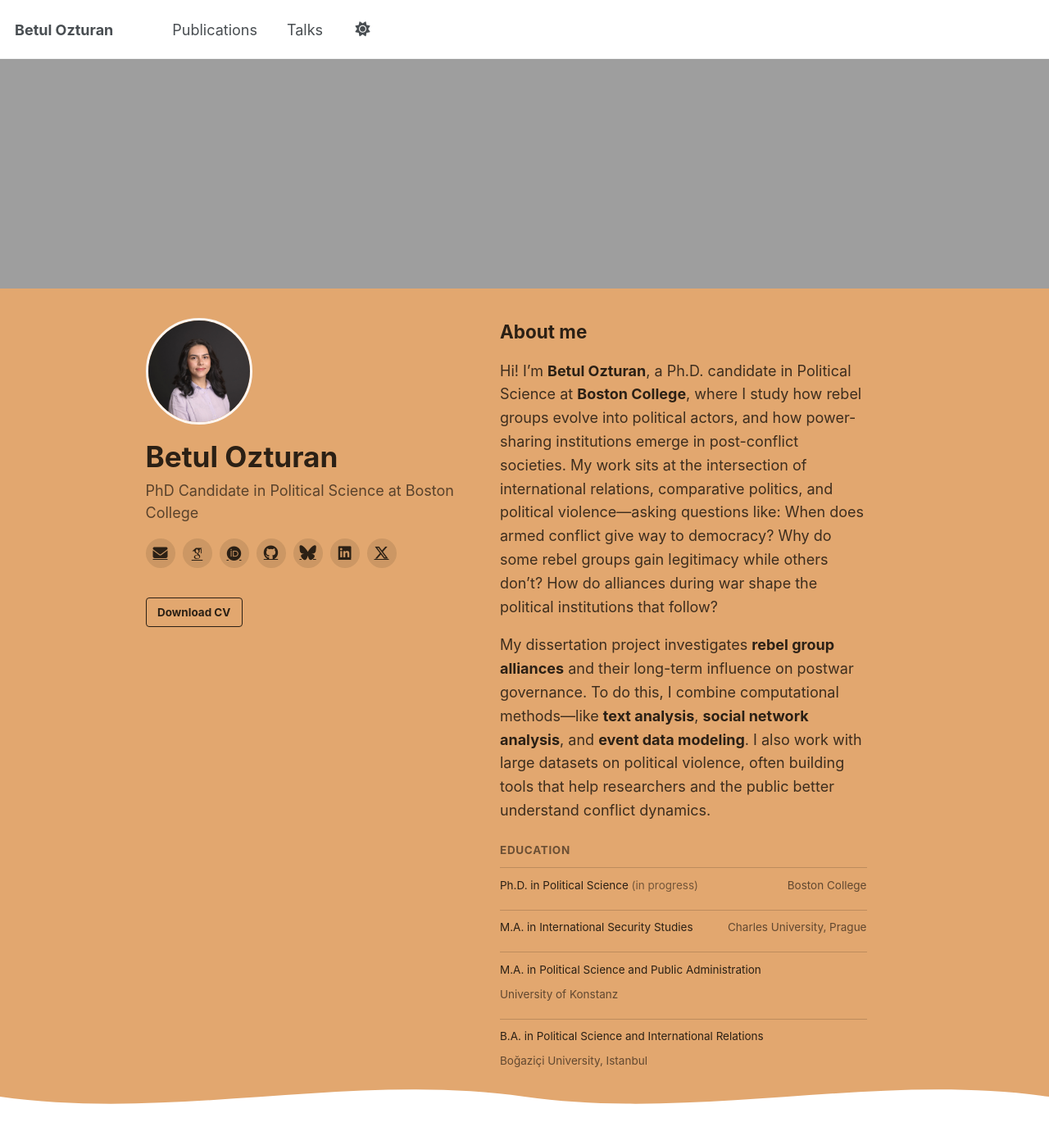
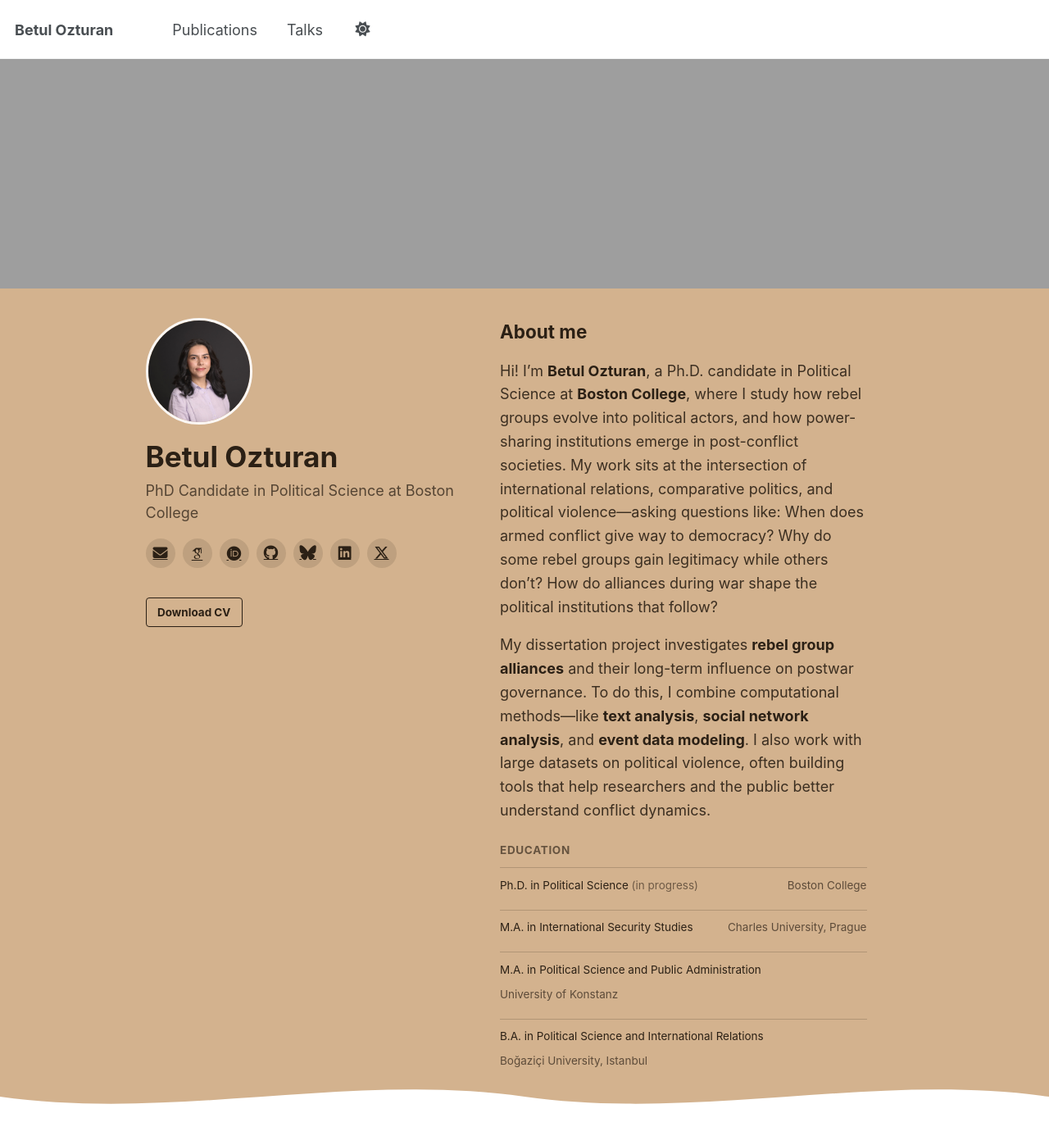
Before and after one commit to betulozturan/betulozturan.github.io, a Jekyll site: the page built from _pages/about.md, in a window 1280 px wide and 1400 px high. Shown: the top 1386 px of the window at 82% size. Built offline with Jekyll 4.4.1, drawn with Linux system fonts in a browser that asks for light colours; some web fonts are replaced.

Commit message:
Try accent color #d3b28e

```diff
--- a/_sass/custom.scss
+++ b/_sass/custom.scss
@@ -2,7 +2,7 @@
    CUSTOM OVERRIDES
    ========================================================================== */
 
-$accent-color: #e2a76f; // Brown Sugar
+$accent-color: #d3b28e;
 $hero-ink: #2b2015;
 
 /*
```
